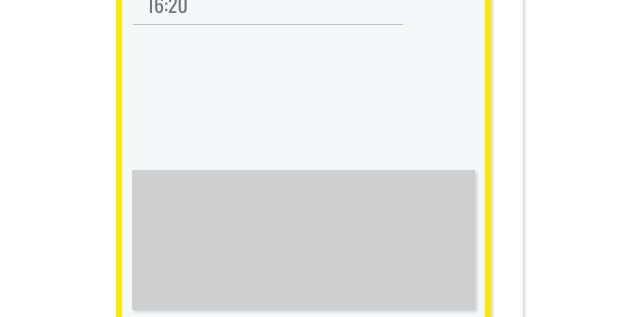
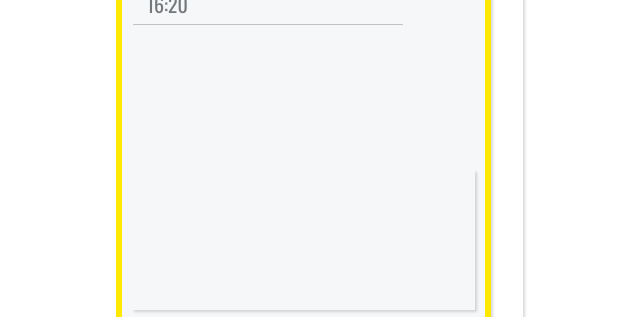
Before and after one commit to TetianaStrelnikova/weather-app, a website built with Parcel: page index.html in a window 1280 px wide. Shown: the part 324-641 px from the top of the page, without its empty margins (321-961 px from the left). Built offline with nearby package versions, Linux system fonts and the light colour scheme; files whose address does not match are found by name.

Commit message:
changed color of forecast background

```diff
--- a/src/index.js
+++ b/src/index.js
@@ -392,6 +392,4 @@ function changeToCelsii(event) {
 
 let celsiiButton = document.querySelector("#celsii");
 celsiiButton.addEventListener("click", changeToCelsii);
-
-
-//displayForecast();
+getmyPosition();
--- a/src/styles.css
+++ b/src/styles.css
@@ -150,7 +150,7 @@ ul {
   margin-top: 0px;;
   padding-left: 12px;
   padding-right: 12px;
-  background-color: rgb(207, 207, 207);
+  background-color: #f5f7f9;
   box-shadow: rgba(0, 0, 0, 0.15) 1.95px 1.95px 2.6px;
 }
 .weekWeatherColumn {
```
